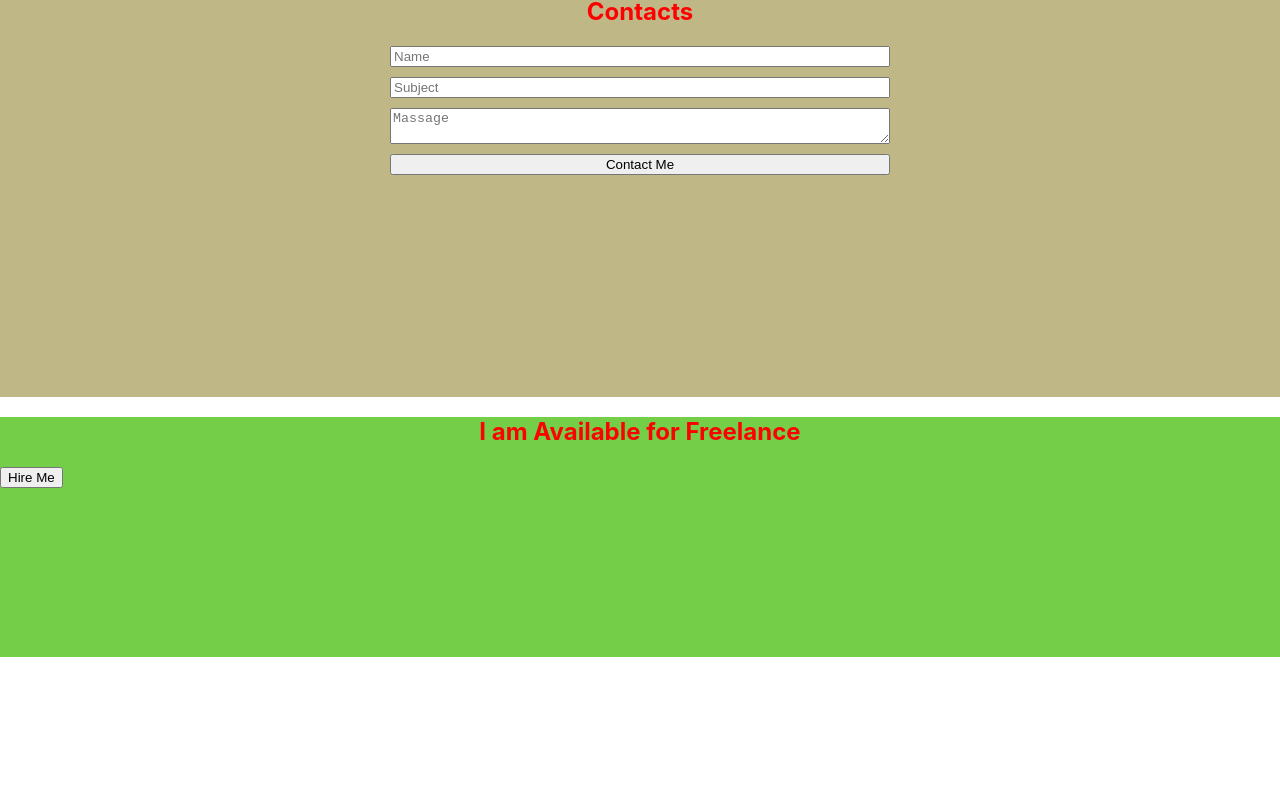
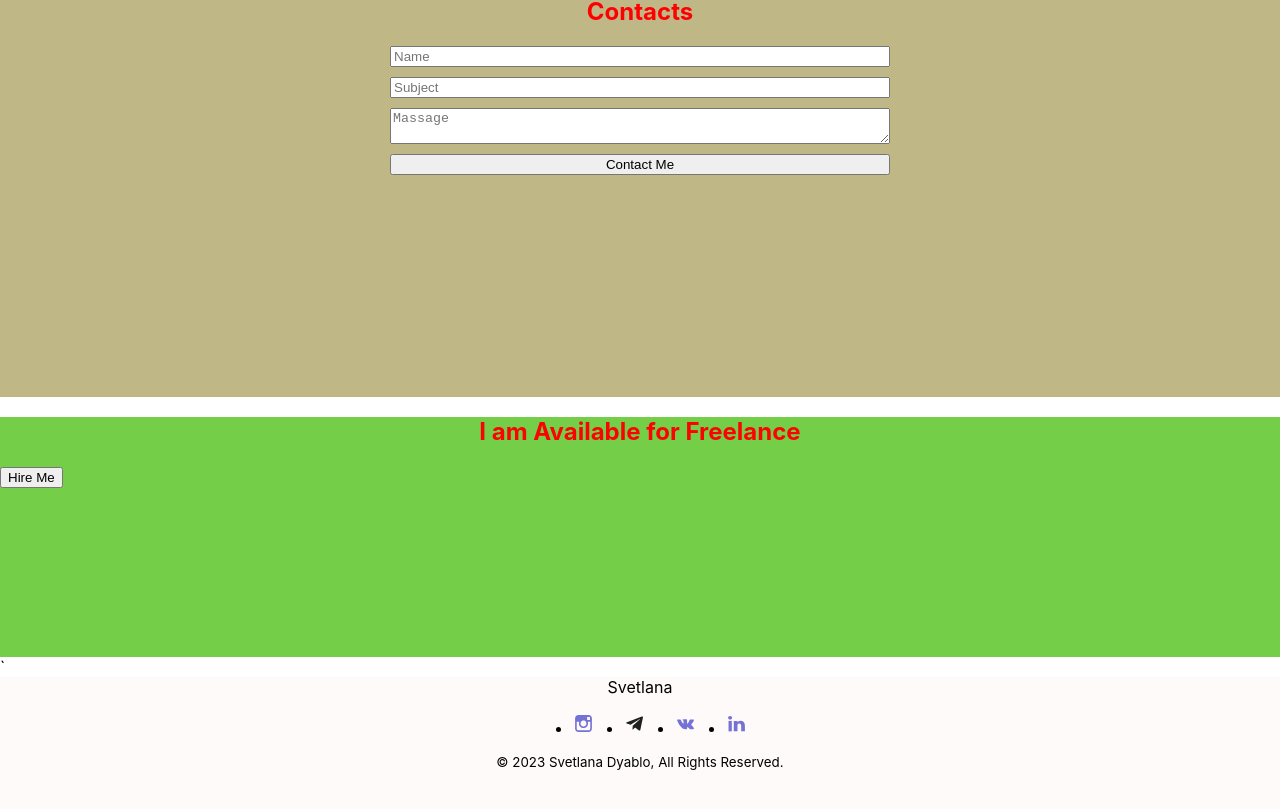
Before and after one commit to Sergey-Bukreev/Portfolio, a React app: page / in a window 1280 px wide. Shown: the part 2626-3435 px from the top of the page. Before the commit the page ends 3283 px from the top, so only its background shows below. Built offline with nearby package versions, Linux system fonts and the light colour scheme.

Commit message:
add footer section

```diff
--- a/src/App.tsx
+++ b/src/App.tsx
@@ -8,6 +8,7 @@
 import {Testimony} from "./layout/sections/testimony/Testimony";
 import {Contacts} from "./layout/sections/contacts/Contacts";
 import {Slogan} from "./layout/sections/slogan/Slogan";
+import {Footer} from "./layout/footer/Footer";
 
 
 
@@ -20,7 +21,8 @@
                 <Works />
                 <Testimony />`
                 <Contacts />
-                <Slogan />
+                <Slogan />`
+                <Footer />
             </div>
 
 
--- /dev/null
+++ b/src/layout/footer/Footer.tsx
@@ -0,0 +1,54 @@
+import React from 'react';
+import styled from "styled-components";
+import Icon from "../../components/icon/Icon";
+import {FlexWrapper} from "../../components/FlexWrapper";
+
+ export const Footer = () => {
+    return (
+        <StyledFooter>
+           <FlexWrapper direction={"column"} align={"center"}>
+               <Name>Svetlana</Name>
+               <SocialList>
+                   <SocialItem>
+                       <SocialLink>
+                           <Icon iconId={"instygramSvg"} height={"21px"} width={"21px"} viewBox={"0 0 21px 21px"} />
+                       </SocialLink>
+                   </SocialItem>
+                   <SocialItem>
+                       <SocialLink>
+                           <Icon iconId={"telegramSvg"} height={"21px"} width={"21px"} viewBox={"0 0 21px 21px"} />
+                       </SocialLink>
+                   </SocialItem>
+                   <SocialItem>
+                       <SocialLink>
+                           <Icon iconId={"vkSvg"} height={"21px"} width={"21px"} viewBox={"0 0 21px 21px"} />
+                       </SocialLink>
+                   </SocialItem>
+                   <SocialItem>
+                       <SocialLink>
+                           <Icon iconId={"linkedinSvg"} height={"21px"} width={"21px"} viewBox={"0 0 21px 21px"} />
+                       </SocialLink>
+                   </SocialItem>
+
+               </SocialList>
+               <Copyright>© 2023 Svetlana Dyablo, All Rights Reserved.</Copyright>
+           </FlexWrapper>
+
+        </StyledFooter>
+    );
+};
+
+const StyledFooter = styled.footer`
+  background-color: snow
+;
+  min-height: 20vh;
+`
+
+const Name = styled.span``
+const SocialList = styled.ul`
+display: flex;
+  gap: 30px;
+`
+const SocialItem =styled.li``
+const SocialLink = styled.a``
+const Copyright = styled.small``
```
